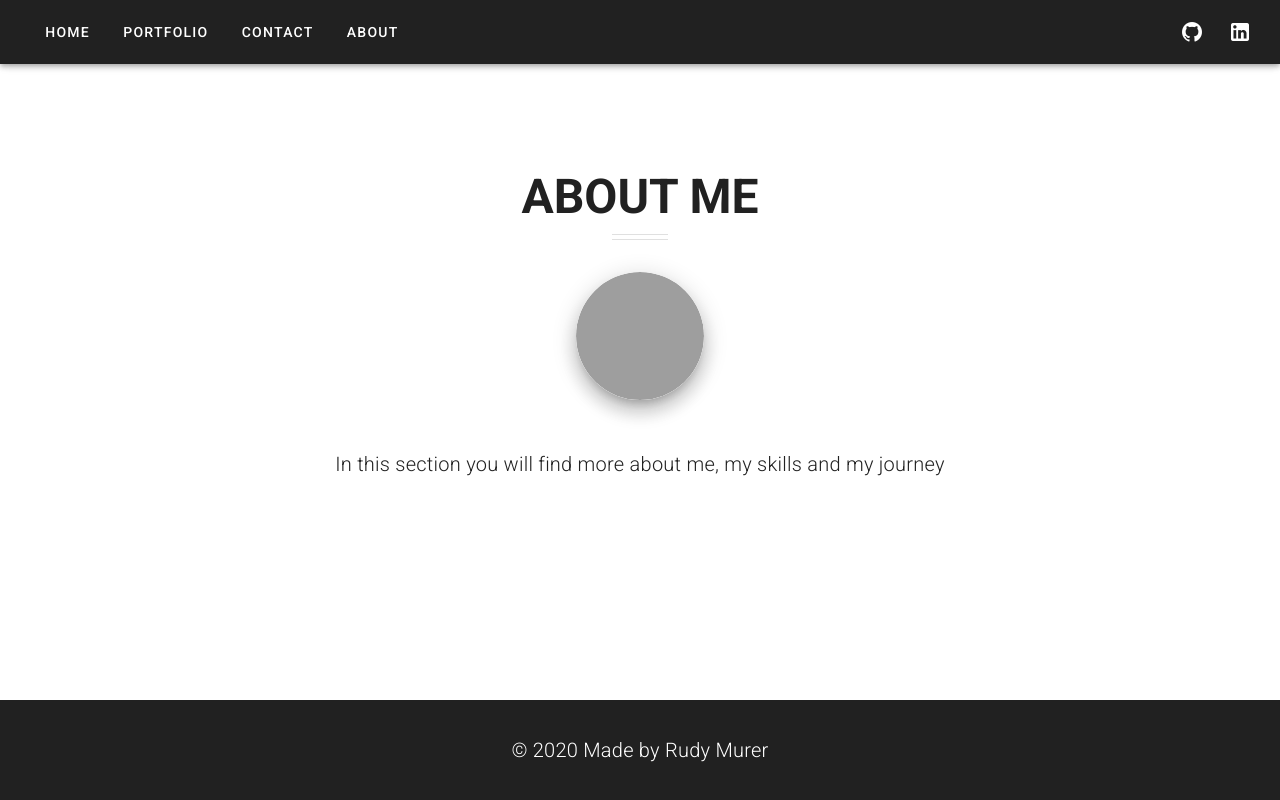
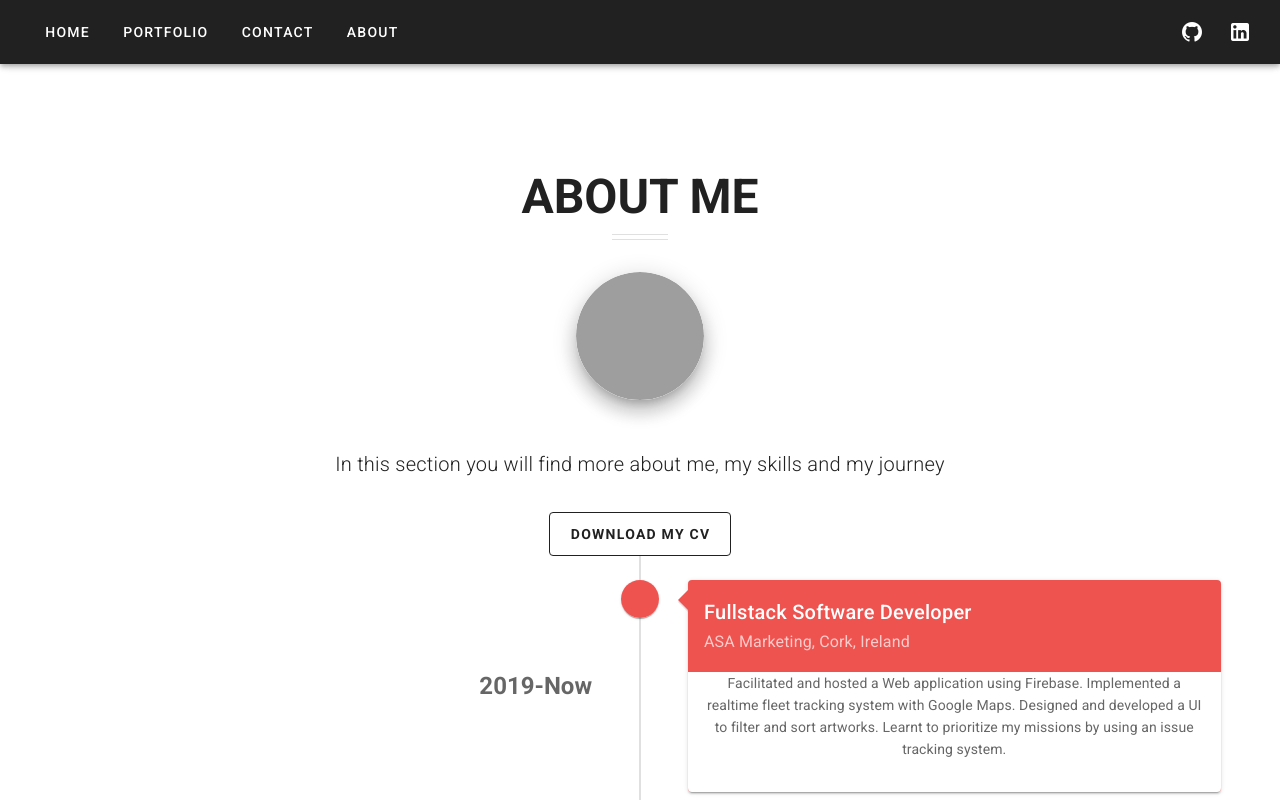
Before and after one commit to Murerr/gaia, a Vue app: page /about in a window 1280 px wide. Shown: the top 800 px of the page. Built offline with nearby package versions, Linux system fonts and the light colour scheme; grey boxes are pictures that could not be loaded.

Commit message:
Adding TimeLine

```diff
--- a/src/components/About.vue
+++ b/src/components/About.vue
@@ -3,7 +3,7 @@
 		<section id="about-me">
 			<div class="py-12"></div>
 			<v-container class="text-center">
-				<h2 class="display-2 font-weight-bold mb-3">ABOUT ME</h2>
+				<h2 class="display-2 font-weight-bold mb-3 text-uppercase">About Me</h2>
 				<v-responsive class="mx-auto mb-8" width="56">
 					<v-divider class="mb-1"></v-divider>
 					<v-divider></v-divider>
@@ -12,8 +12,40 @@
 					<v-img src="https://media-exp1.licdn.com/dms/image/C5603AQGVyqblooz8vg/profile-displayphoto-shrink_200_200/0?e=1603324800&v=beta&t=UPbYVPG3GO4ZvkHxDRprEtzT5EMSjLl5BOiHU1eq2RA"></v-img>
 				</v-avatar>
 				<v-responsive class="mx-auto title font-weight-light mb-8" max-width="720">
-					In this section you will find more about me, my skills and my journey <br><br>
+					In this section you will find more about me, my skills and my journey <br>
 				</v-responsive>
+				<v-btn color="primary" href="#" outlined large>
+						<span class="primary--text font-weight-bold">
+							Download My CV
+						</span>
+				</v-btn>
+
+				<v-timeline align-top :dense="$vuetify.breakpoint.smAndDown">
+					<v-timeline-item
+							v-for="(item, i) in items"
+							:key="i"
+							:color="item.color"
+							:icon="item.icon"
+							fill-dot
+					>
+						<v-card
+								:color="item.color"
+								dark
+						>
+							<v-card-title class="title">{{item.title}}</v-card-title>
+							<v-card-subtitle class="subtitle-1 text-left ">{{item.location}}</v-card-subtitle>
+							<v-card-text class="white text--secondary justify-center">
+								<p class="" >{{item.text}}</p>
+								<v-btn v-if="item.github" color="primary" icon><v-icon>mdi-github</v-icon></v-btn>
+								<v-btn v-if="item.youtube" color="red" icon><v-icon>mdi-youtube</v-icon></v-btn>
+							</v-card-text>
+						</v-card>
+						<template v-slot:opposite>
+							<span class="headline font-weight-bold text--secondary" v-text="item.year"></span>
+						</template>
+					</v-timeline-item>
+				</v-timeline>
+
 			</v-container>
 		</section>
 	</v-content>
@@ -23,7 +55,106 @@
 	export default {
 		name: 'About',
 		data: () => ({
+			items: [
+				{
+					color: 'red lighten-1',
+					icon: 'mdi-buffer',
+					github: '',
+					youtube: '',
+					title:'Fullstack Software Developer',
+					location:'ASA Marketing, Cork, Ireland',
+					text:'Facilitated and hosted a Web application using Firebase. ' +
+						'Implemented a realtime fleet tracking system with Google Maps. ' +
+						'Designed and developed a UI to filter and sort artworks. ' +
+						'Learnt to prioritize my missions by using an issue tracking system.',
+					year:'2019-Now'
 
+				},
+				{
+					color: 'deep-orange lighten-2',
+					icon: 'mdi-android',
+					github: '',
+					youtube: '',
+					title:'Final Year Project : Transport AI',
+					location:'Cork Institute Of Technology, Cork, Ireland',
+					text:'Developed a mobile and web application to book the nearest self-driving car. ' +
+						'The data was stored and retrieved using Firebase. ' +
+						'Google Maps API was used to display user location.',
+					year:'2019'
+				},
+				{
+					color: 'blue lighten-2',
+					icon: 'mdi-school',
+					github: '',
+					youtube: '',
+					title:'BSc in Software Development',
+					location:'Cork Institute Of Technology, Cork, Ireland',
+					text:'Erasmus program, I took the Programming Mobile Device, Object Oriented Programming and Server-side Web Development core modules. ' +
+						'Agile Processes, Open Source Project and Cloud Networking were electives modules',
+					year:'2018-2019'
+
+				},
+				{
+					color: 'red lighten-1',
+					icon: 'mdi-android',
+					github: '',
+					youtube: '',
+					title:'Android Internship',
+					location:'Cansii, Châteauneuf-sur-Isère, France',
+					text:'Developed a mobile application using Kotlin for MenuOnline web users. ' +
+						'Used a RESTful API to synchronize data. ' +
+						'Retrieved data from the end-point with Retrofit. ' +
+						'Understood the importance of CI tools and Unit testing with Robotelectric. ',
+					year:'2018'
+
+				},
+				{
+					color: 'deep-orange lighten-2',
+					icon: 'mdi-printer-wireless',
+					github: '',
+					youtube: '',
+					title:'Final Year Project: Reprography App',
+					location:'Université Grenoble Alpes, Valence, France',
+					text:'Established a web application that handle photocopies requests. The project was carried out using Symfony Framework (PHP). Learnt the importance of the Model View Controller.',
+					year:'2018'
+				},
+				{
+					color: 'red lighten-1',
+					icon: 'mdi-chart-timeline',
+					github: '',
+					youtube: '',
+					title:'PHP Internship',
+					location:'8 Fablab, Crest, France',
+					text:'Created a client-side interface for customers to book a training session. ' +
+						'Carried out an administration panel to manage the bookings using Dolibarr ERP. ' +
+						'Billed customers using Stripe API.',
+					year:'2017'
+
+				},
+				{
+					color: 'blue lighten-2',
+					icon: 'mdi-school',
+					github: '',
+					youtube: '',
+					title:'DUT Informatique',
+					location:'Université Grenoble Alpes, Valence, France',
+					text:'A two year university Diploma in Computing: Learnt Web, Object-Oriented programming and mobile application development. Studied IT Project Management, Network Administration and OOP Design pattern',
+
+					year:'2015-2018'
+
+				},
+				{
+					color: 'blue lighten-2',
+					icon: 'mdi-school',
+					github: '',
+					youtube: '',
+					title:'Baccalauréat STI2D SIN',
+					location:'Lycée Des Catalins, Montélimar, France',
+					text:'Leaving Certificat equivalent with special emphasis on Programming & Engineering. Learnt C and Embedded programming',
+					year:'2015'
+
+				}
+			],
 		}),
 	}
 </script>
--- a/src/components/Portfolio.vue
+++ b/src/components/Portfolio.vue
@@ -9,55 +9,29 @@
 				<v-divider class="mb-1"></v-divider>
 				<v-divider></v-divider>
 			</v-responsive>
+
 			<v-container fluid>
 					<v-progress-linear v-if="!loading" indeterminate color="secondary"></v-progress-linear>
 					<v-row v-else no-gutters>
 						<v-col v-for="project in projects" :key="project.id">
-							<v-card width="350" height="160" class="mx-auto pa-2 ma-2">
-								<v-card-title class="one-line" v-text="project.name"></v-card-title>
-								<v-card-subtitle v-text="project.description"></v-card-subtitle>
-								<v-card-actions>
-									<v-chip v-if="project.language" class="ma-2 text--primary" :color="project.project_color">{{project.language}}</v-chip>
-									<v-spacer></v-spacer>
-
-									<v-btn icon>
-										<v-icon>mdi-youtube</v-icon>
-									</v-btn>
-
-									<a class="card_actions" :href="project.html_url" target="_blank">
-										<v-btn icon><v-icon>mdi-github</v-icon></v-btn>
-									</a>
-								</v-card-actions>
-							</v-card>
+							<ProjectCard :project="project"></ProjectCard>
 						</v-col>
 				</v-row>
 			</v-container>
-			<v-container class="text-center">
-				<h2 class="display-1 font-weight-bold mb-3 text--secondary" >Forked Projects</h2>
+
+			<v-container v-if="loading" class="text-center">
+				<h2 class="display-1 font-weight-medium mb-3 text--secondary" >Forked Projects</h2>
 			</v-container>
+
 			<v-responsive class="mx-auto mb-8" width="56">
 				<v-divider class="mb-1"></v-divider>
 				<v-divider></v-divider>
 			</v-responsive>
+
 			<v-row no-gutters>
-			<v-col v-for="project in forked_projects" :key="project.id">
-				<v-card width="350" height="180" class="mx-auto pa-2 ma-2">
-					<v-card-title class="one-line" v-text="project.name"></v-card-title>
-					<v-card-subtitle v-text="project.description"></v-card-subtitle>
-					<v-card-actions>
-						<v-chip v-if="project.language" class="ma-2" :color="project.project_color">{{project.language}}</v-chip>
-						<v-spacer></v-spacer>
-
-						<v-btn icon>
-							<v-icon>mdi-youtube</v-icon>
-						</v-btn>
-
-						<a class="card_actions" :href="project.html_url" target="_blank">
-							<v-btn icon><v-icon>mdi-github</v-icon></v-btn>
-						</a>
-					</v-card-actions>
-				</v-card>
-			</v-col>
+				<v-col v-for="project in forked_projects" :key="project.id">
+					<project-card :project="project"></project-card>
+				</v-col>
 			</v-row>
 		</section>
 	</v-content>
@@ -74,43 +48,27 @@
 </style>
 <script>
 	import axios from 'axios';
+	import ProjectCard from './project-card.vue';
 	export default {
 		name: 'Portfolio',
+		components: {
+			ProjectCard
+		},
 		data: () => ({
 			projects: [],
 			forked_projects: [],
 			loading : false
 		}),
 		methods: {
-			getProjectColor(projectName){
-				switch (projectName) {
-					case "Go" : return "#00ADD8";
-					case "HTML" : return "#e34c26";
-					case "Shell" : return "#89e051";
-					case "JavaScript" : return "#f1e05a";
-					case "TypeScript" : return "#2b7489";
-					case "Java" : return "#b07219";
-					case "Kotlin" : return "#F18E33";
-					case "Python" : return "#3572A5";
-					case "PHP" : return "#4F5D95";
-					case "Vue" : return "#2c3e50";
-					default: return "primary";
-				}
-			}
 		},
 		created() {
 
 			axios.get('https://api.github.com/users/murerr/repos').then((response) => {
 				this.projects = response.data;
-				this.projects.forEach(project => {
-					console.log(project);
-					if (project.language){
-						project["project_color"] = this.getProjectColor(project.language);
-					}
-				});
 				this.projects.sort((a, b) => { return new Date(b.created_at) - new Date(a.created_at) });
 				this.forked_projects = this.projects.filter(project => project.fork === true);
 				this.forked_projects.forEach(fork => this.projects.splice(this.projects.findIndex(project => project.name === fork.name),1));
+
 				console.log(this.projects);
 				console.log(this.forked_projects);
 				this.loading = true
--- /dev/null
+++ b/src/components/project-card.vue
@@ -0,0 +1,56 @@
+<template>
+	<v-card width="350" height="160" class="mx-auto pa-2 ma-2">
+		<v-card-title class="one-line" v-text="project.name"></v-card-title>
+		<v-card-subtitle v-text="project.description"></v-card-subtitle>
+		<v-card-actions>
+			<v-chip v-if="project.language" class="ma-2 text--primary" :color="getProjectColor(project.language)">{{project.language}}</v-chip>
+			<v-spacer></v-spacer>
+
+			<v-btn icon>
+				<v-icon>mdi-youtube</v-icon>
+			</v-btn>
+
+			<a class="card_actions" :href="project.html_url" target="_blank">
+				<v-btn icon><v-icon>mdi-github</v-icon></v-btn>
+			</a>
+		</v-card-actions>
+	</v-card>
+</template>
+<style scoped>
+	.card_actions {
+		text-decoration: none;
+	}
+	.one-line {
+		overflow: hidden;
+		text-overflow: ellipsis;
+		white-space: nowrap;
+	}
+</style>
+<script>
+	export default {
+		name: 'project-card',
+		props: ["project"],
+		data: () => ({
+		}),
+		methods: {
+			getProjectColor(projectLanguage){
+				switch (projectLanguage) {
+					case "Go" : return "#00ADD8";
+					case "HTML" : return "#e34c26";
+					case "Shell" : return "#89e051";
+					case "JavaScript" : return "#f1e05a";
+					case "TypeScript" : return "#2b7489";
+					case "Java" : return "#b07219";
+					case "Kotlin" : return "#F18E33";
+					case "Python" : return "#3572A5";
+					case "PHP" : return "#4F5D95";
+					case "Vue" : return "#2c3e50";
+					default: return "primary";
+				}
+			}
+		},
+		created() {
+
+		}
+	}
+</script>
```
